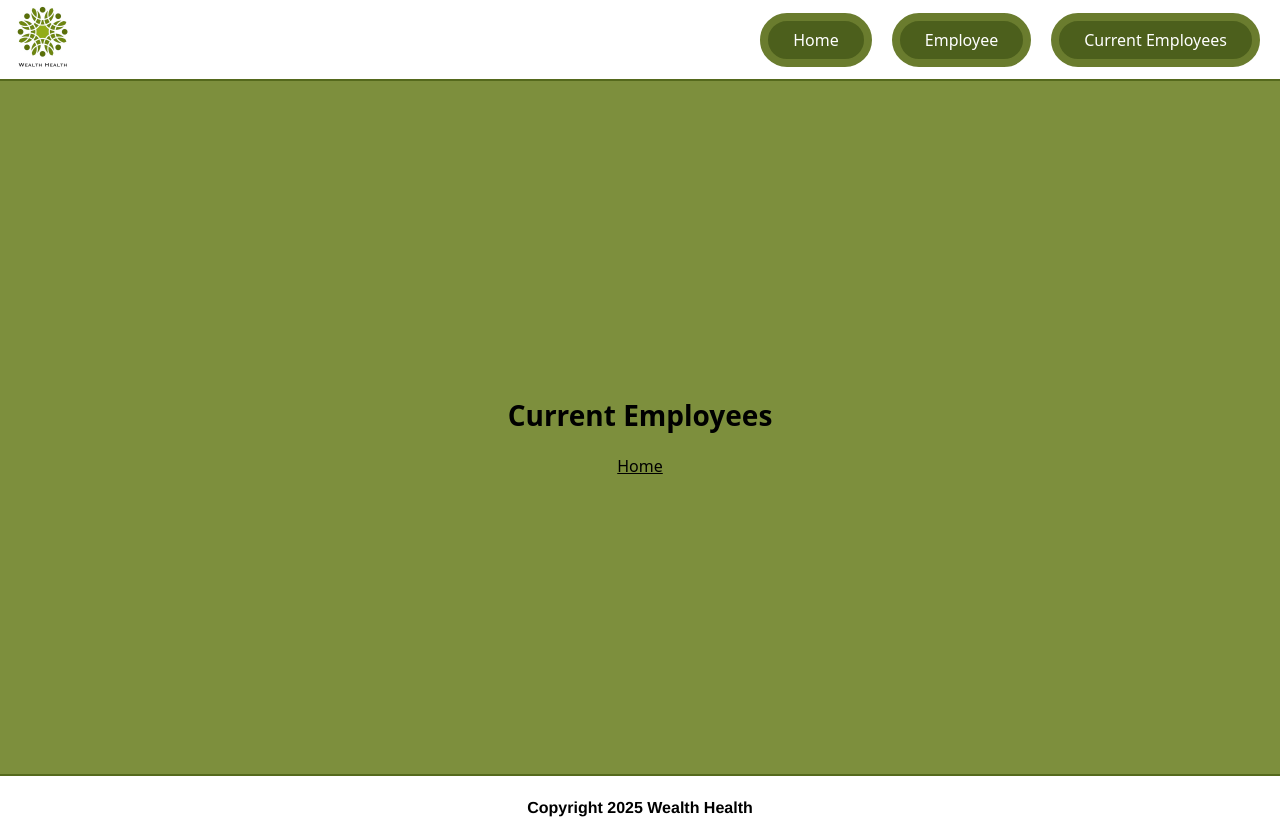
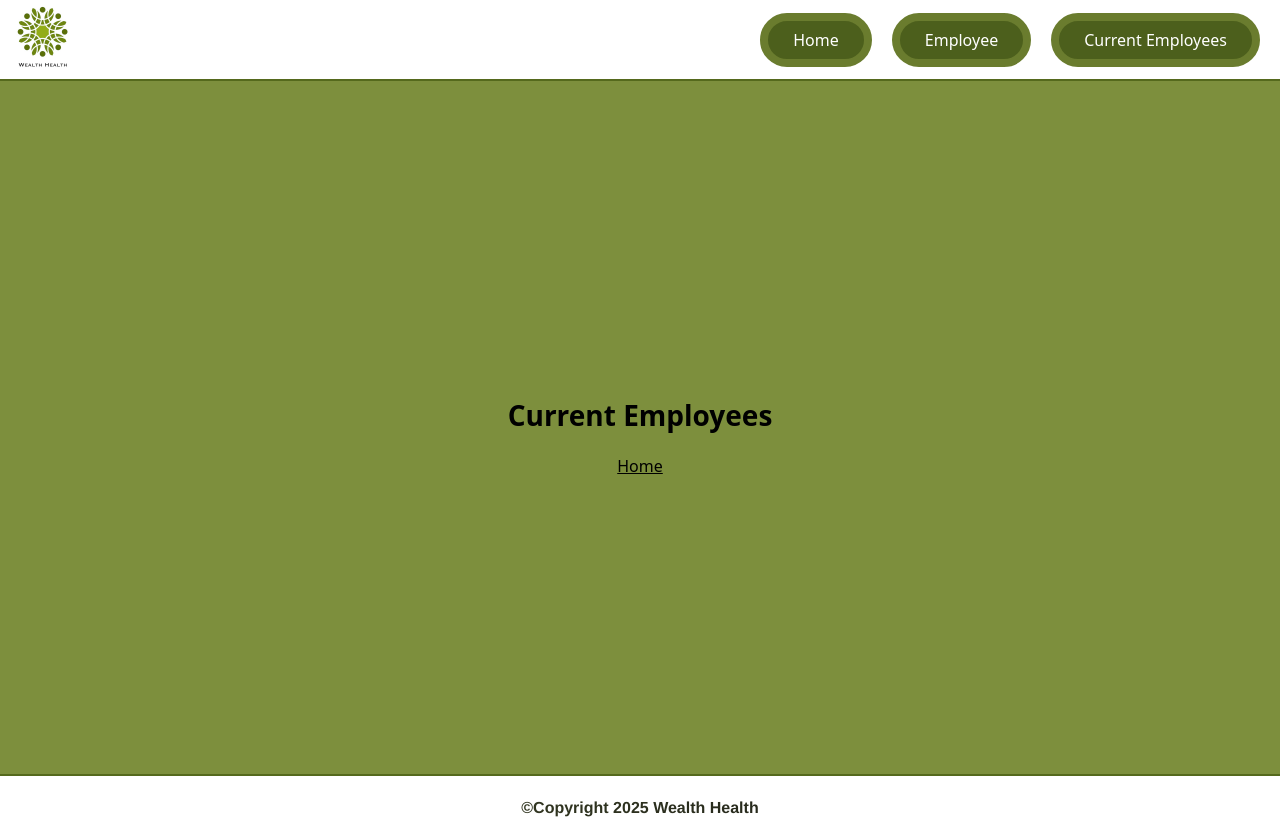
Before and after one commit to Daiba-yume/Project_14_WH, a React (Vite) app in the folder Frontend/: page /employeeList in a window 1280 px wide. Built offline with nearby package versions, Linux system fonts and the light colour scheme.

Commit message:
Ajustement Footer

```diff
--- a/Frontend/src/components/Footer/Footer.jsx
+++ b/Frontend/src/components/Footer/Footer.jsx
@@ -2,7 +2,7 @@
 function Footer() {
   return (
     <footer className="footer">
-      <h4 className="footer-text">Copyright 2025 Wealth Health</h4>
+      <h4 className="footer-text">©Copyright 2025 Wealth Health</h4>
     </footer>
   );
 }
--- a/Frontend/src/components/Footer/Footer.scss
+++ b/Frontend/src/components/Footer/Footer.scss
@@ -2,11 +2,25 @@
   padding: 20px;
   border-top: 2px solid #55691d;
   text-align: center;
+  .footer-text {
+    margin: 0;
+    padding: 0;
+    color: black;
+    font-family: Avenir, Helvetica, Arial, sans-serif;
+    background: linear-gradient(90deg, #7d8f3d, #181817);
+    background-size: 200% auto;
+    color: transparent;
+    background-clip: text;
+    -webkit-background-clip: text;
+    animation: gradientMove 10s linear infinite;
+  }
 }
 
-.footer-text {
-  margin: 0;
-  padding: 0;
-  color: black;
-  font-family: Avenir, Helvetica, Arial, sans-serif;
+@keyframes gradientMove {
+  0% {
+    background-position: 0% center;
+  }
+  100% {
+    background-position: 200% center;
+  }
 }
```
